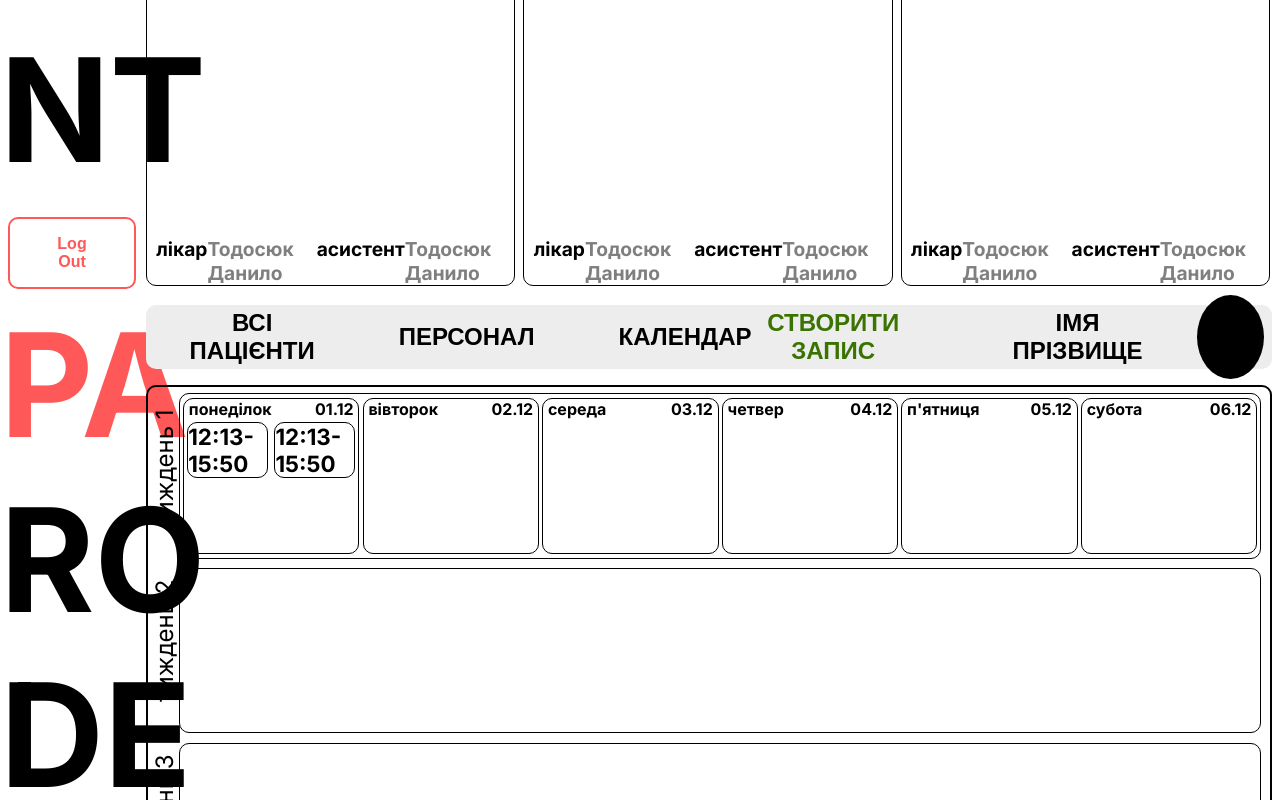
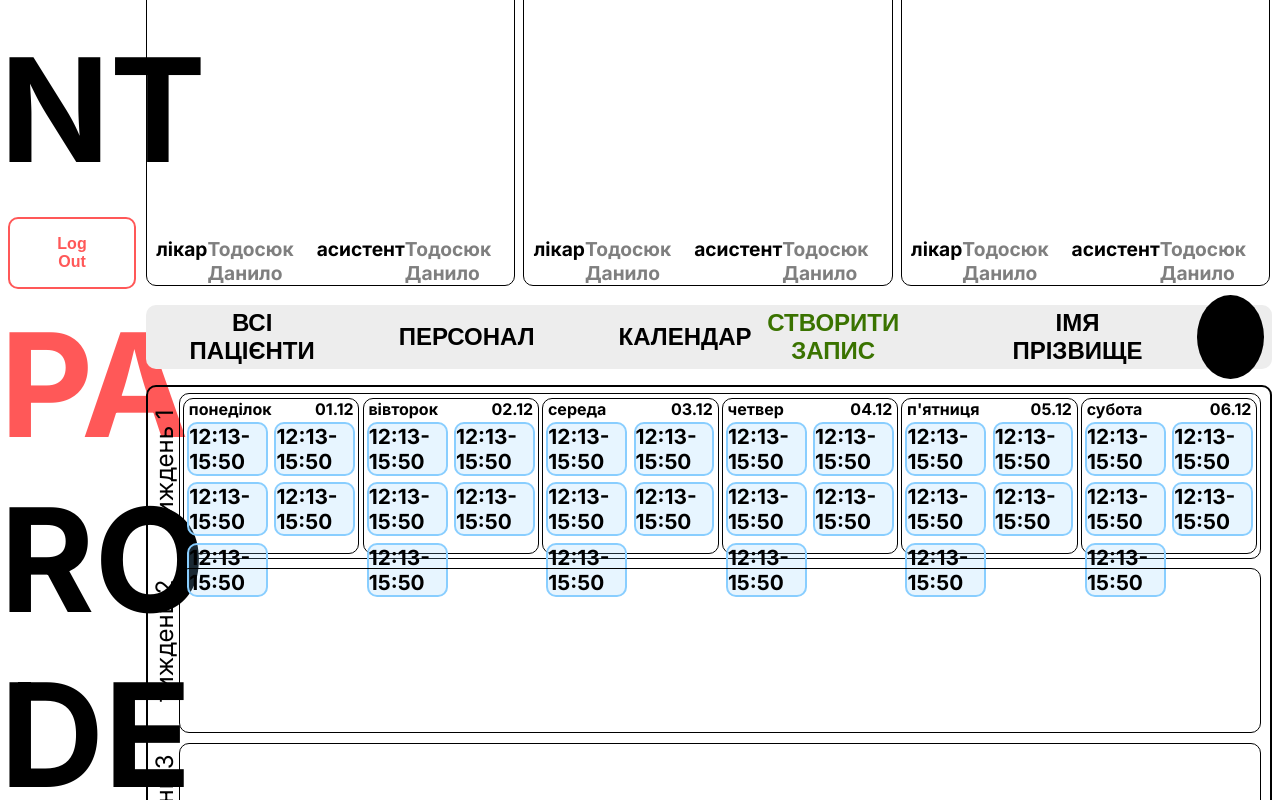
Before and after one commit to Parodent1/ParodentFront, a React (Vite) app: page / in a window 1280 px wide. Shown: the part 2103-2903 px from the top of the page. Built offline with nearby package versions, Linux system fonts and the light colour scheme.

Commit message:
make monthly  schedule usage more comfortable

```diff
--- a/src/components/appointments/appointment.css
+++ b/src/components/appointments/appointment.css
@@ -2,7 +2,7 @@
     width: 100%;
     height: fit-content;
     box-sizing: border-box;
-    border: 2px solid rgba(137, 206, 255, 1);;
+    border: 2px solid rgba(137, 206, 255, 1);
     padding: 0.5em;
     border-radius: 10px;
     background-color: rgba(137, 206, 255, 0.2);
@@ -10,9 +10,11 @@
     position: relative;
   }
 
-  .clientName,
-  .appointmentTime {
+  .clientName{
     font-size: 1.5em;
+  }
+  .appointmentTime{
+    font-size: 1em;
   }
   .complaints{
     font-size: 1.2em;
--- a/src/components/monthlyAppointments/MonthlyAppointments.jsx
+++ b/src/components/monthlyAppointments/MonthlyAppointments.jsx
@@ -4,7 +4,7 @@ import './monthlyAppointments.css'
 function MonthlyAppointments() {
   return (
     <div className='monthlyAppointmentsBody'>
-      <div className="appointmentTime">
+      <div className="monthlyAppointmentTime">
         <h1>12:13-15:50</h1>
       </div>
     </div>
--- a/src/components/monthlyAppointments/monthlyAppointments.css
+++ b/src/components/monthlyAppointments/monthlyAppointments.css
@@ -1,9 +1,10 @@
 .monthlyAppointmentsBody{
-    border: 1px solid black;
+    border: 2px solid rgba(137, 206, 255, 1);
+    background-color: rgba(137, 206, 255, 0.2);
     border-radius: 10px;
     width: fit-content;
     margin: .2em;
 }
-.appointmentTime{
-    font-size: .7em;
+.monthlyAppointmentTime{
+    font-size: .65em;
 }
--- a/src/pages/monthlySchedule/MonthlySchedule.jsx
+++ b/src/pages/monthlySchedule/MonthlySchedule.jsx
@@ -20,15 +20,24 @@ function MonthlySchedule() {
                   <h1 className="dayDate">01.12</h1>
                 </div>
                 <div className="monthlyAppointmentsBox">
-                <MonthlyAppointments/>
-                <MonthlyAppointments/>
+                  <MonthlyAppointments />
+                  <MonthlyAppointments />
+                  <MonthlyAppointments />
+                  <MonthlyAppointments />
+                  <MonthlyAppointments />
                 </div>
-
               </div>
               <div className="monthlyScheduleday">
                 <div className="weekDate">
                   <h1 className="dayName">вівторок</h1>
                   <h1 className="dayDate">02.12</h1>
+                </div>
+                <div className="monthlyAppointmentsBox">
+                  <MonthlyAppointments />
+                  <MonthlyAppointments />
+                  <MonthlyAppointments />
+                  <MonthlyAppointments />
+                  <MonthlyAppointments />
                 </div>
               </div>
               <div className="monthlyScheduleday">
@@ -36,11 +45,25 @@ function MonthlySchedule() {
                   <h1 className="dayName">середа</h1>
                   <h1 className="dayDate">03.12</h1>
                 </div>
+                <div className="monthlyAppointmentsBox">
+                  <MonthlyAppointments />
+                  <MonthlyAppointments />
+                  <MonthlyAppointments />
+                  <MonthlyAppointments />
+                  <MonthlyAppointments />
+                </div>
               </div>
               <div className="monthlyScheduleday">
                 <div className="weekDate">
                   <h1 className="dayName">четвер</h1>
                   <h1 className="dayDate">04.12</h1>
+                </div>
+                <div className="monthlyAppointmentsBox">
+                  <MonthlyAppointments />
+                  <MonthlyAppointments />
+                  <MonthlyAppointments />
+                  <MonthlyAppointments />
+                  <MonthlyAppointments />
                 </div>
               </div>
               <div className="monthlyScheduleday">
@@ -48,18 +71,34 @@ function MonthlySchedule() {
                   <h1 className="dayName">п'ятниця</h1>
                   <h1 className="dayDate">05.12</h1>
                 </div>
+                <div className="monthlyAppointmentsBox">
+                  <MonthlyAppointments />
+                  <MonthlyAppointments />
+                  <MonthlyAppointments />
+                  <MonthlyAppointments />
+                  <MonthlyAppointments />
+                </div>
               </div>
               <div className="monthlyScheduleday">
                 <div className="weekDate">
                   <h1 className="dayName">субота</h1>
                   <h1 className="dayDate">06.12</h1>
                 </div>
+                <div className="monthlyAppointmentsBox">
+                  <MonthlyAppointments />
+                  <MonthlyAppointments />
+                  <MonthlyAppointments />
+                  <MonthlyAppointments />
+                  <MonthlyAppointments />
+                </div>
               </div>
             </div>
           </div>
           <div className="weekBox">
             <div className="weekName"> тиждень 2</div>
-            <div className="daysContainer"></div>
+            <div className="daysContainer">
+
+            </div>
           </div>
           <div className="weekBox">
             <div className="weekName"> тиждень 3</div>
--- a/src/pages/monthlySchedule/monthlySchedule.css
+++ b/src/pages/monthlySchedule/monthlySchedule.css
@@ -44,6 +44,9 @@
     gap: .2em;
     padding: .2em;
 }
+.daysContainer:hover{
+    background-color: rgba(145, 255, 174, .3);
+}
 .monthlyScheduleday{
     border: 1px solid black;
     width: 100%;
@@ -59,5 +62,8 @@
     font-size: 1em;
 }
 .monthlyAppointmentsBox{
-    display: flex;
+    display: grid;
+    grid-template-columns: repeat(2, 1fr);
+    justify-content: center;
+    align-items: center;
 }
```
